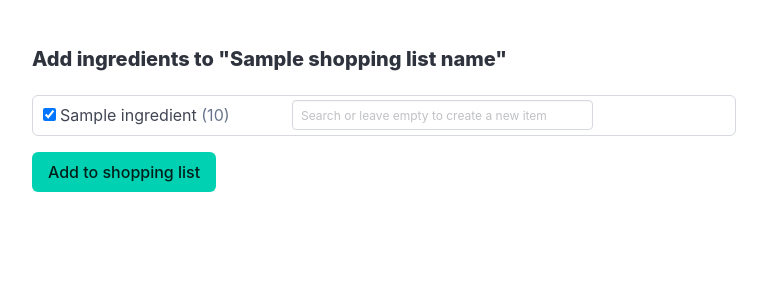
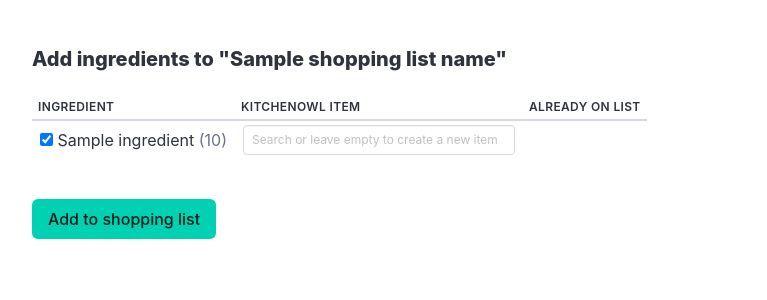
Before and after one commit to languitar/mealie-kitchenowl-bridge, a Flask app: template src/bridge/templates/select_ingredients.html in a window 1280 px wide. Shown: the top 300 px of the page, without its empty margins (32-799 px from the left). Run offline with Flask 3, Linux system fonts and the light colour scheme; the visitor is signed in with stand-in values (Sample User, id 1); the template is opened without the code that fills it: most values are stand-ins (such as "Sample title", 1, 10 or a date in 2020); parts of the project's set-up code (start-up, migrations or seed data) failed here and were passed over.

Commit message:
refactor: give the review screen table headers instead of per-row labels
The "on the list" wording was repeated on every row that had a hint.
Make the review screen a real table so a column header carries that
wording once, and the cell under it holds just the quantity already on
the list (or a tick, for an item on the list without one).

Being a real table also gets the association for free for screen readers,
which the per-row hint couldn't have: each cell is tied to its <th>. The
suggestion list has no header of its own, so the marker there keeps a
`title` to say what it means.

Rows keep an explicit aria-label of the ingredient name, so their
accessible name stays stable as the other cells change - the steps now
scope by table row rather than by role="group".

Co-Authored-By: Claude Opus 5 <noreply@anthropic.com>

```diff
--- a/src/bridge/static/style.css
+++ b/src/bridge/static/style.css
@@ -2,64 +2,81 @@
   display: block;
 }
 
-/* The ingredient review screen is a dense, one-line-per-ingredient list
-   rather than a card per ingredient, so that a long recipe still fits on
-   screen without scrolling. */
-.ingredient-list {
-  border: 1px solid var(--bulma-border);
-  border-radius: var(--bulma-radius);
-  /* Keeps the name and its item field close together on wide screens
-     instead of pushing them to opposite edges. */
-  max-width: 44rem;
+/* The ingredient review screen is a dense table rather than a card per
+   ingredient, so that a long recipe still fits on screen without scrolling. */
+.ingredient-table {
+  /* Sized to its content rather than the full container, so the columns stay
+     next to each other instead of drifting apart on a wide screen. */
+  width: auto;
   margin-bottom: 1rem;
 }
 
-.ingredient-row {
-  display: flex;
-  flex-wrap: wrap;
-  align-items: center;
-  gap: 0.25rem 0.75rem;
-  padding: 0.3rem 0.6rem;
+.ingredient-table th,
+.ingredient-table td {
+  vertical-align: middle;
 }
 
-.ingredient-row + .ingredient-row {
-  border-top: 1px solid var(--bulma-border-weak);
+.ingredient-table th {
+  font-size: 0.75rem;
+  font-weight: 600;
+  text-transform: uppercase;
+  letter-spacing: 0.03em;
+  color: var(--bulma-text-weak);
 }
 
-/* Both halves of a row share the width, but each keeps a readable minimum
-   and wraps onto its own line instead of being squeezed on narrow screens. */
-.ingredient-row .ingredient-name {
-  flex: 1 1 12rem;
-  min-width: 0;
+.ingredient-table td .dropdown,
+.ingredient-table td .dropdown-trigger,
+.ingredient-table td .dropdown-menu {
+  width: 100%;
 }
 
-.ingredient-row .dropdown {
-  flex: 1 1 16rem;
+/* One ingredient per line - wrapping a name over several lines would undo the
+   density the table is for. */
+.ingredient-table td:first-child {
+  white-space: nowrap;
 }
 
-.ingredient-row .dropdown-trigger,
-.ingredient-row .dropdown-menu {
-  width: 100%;
+/* The item column carries the search box, so it gets a workable minimum. */
+.ingredient-table td:nth-child(2) {
+  min-width: 18rem;
 }
 
 .ingredient-row select {
   display: none;
 }
 
-/* "Already on the list" hint - shown next to the row's chosen item and on
-   each suggestion, so it reads as an annotation rather than a control. */
+/* Quantity already on the shopping list (or a tick when it carries none).
+   The column header supplies the wording; in the suggestion list, where
+   there is no header, the marker's `title` does. */
 .on-list-hint {
   color: var(--bulma-text-weak);
   font-size: 0.75rem;
   white-space: nowrap;
 }
 
-/* Reserved even when empty, so the search fields line up down the column
-   whether or not a row has a hint to show. */
-.ingredient-row .selected-item-hint {
-  flex: 0 0 7.5rem;
+.ingredient-table th:last-child,
+.on-list-cell {
+  text-align: right;
+  white-space: nowrap;
+}
+
+/* Too narrow for the table's natural widths: let names wrap and the search box
+   shrink, rather than making the whole table scroll sideways. */
+@media (max-width: 34rem) {
+  .ingredient-table td:first-child {
+    white-space: normal;
+  }
+
+  .ingredient-table td:nth-child(2) {
+    min-width: 8rem;
+  }
+
+  /* Wrapping the header buys the ingredient column the width it needs more. */
+  .ingredient-table th:last-child {
+    white-space: normal;
+  }
 }
 
 .dropdown-item .on-list-hint {
-  margin-left: 0.4rem;
+  margin-left: 0.5rem;
 }
--- a/src/bridge/templates/_item_search_results.html
+++ b/src/bridge/templates/_item_search_results.html
@@ -10,7 +10,7 @@
                      select.add(new Option('Create new item', 'new'));
                      select.add(new Option('{{ item.name|e }}', '{{ item.id }}', false, true));
                      let hint=this.querySelector('.on-list-hint');
-                     row.querySelector('.selected-item-hint')
+                     row.querySelector('.on-list-cell')
                         .replaceChildren(...(hint ? [hint.cloneNode(true)] : []));
                      row.querySelector('.dropdown-content').innerHTML='';">
   {{ item.name }}
--- a/src/bridge/templates/_on_list_hint.html
+++ b/src/bridge/templates/_on_list_hint.html
@@ -1,2 +1,6 @@
-{# Shared by the review row and the item suggestions, so both say it the same way. #}
-{% macro on_list_hint(quantity) %}<span class="on-list-hint" data-testid="on-list-hint">on the list{% if quantity %} <span data-testid="on-list-quantity">({{ quantity }})</span>{% endif %}</span>{% endmacro %}
+{# Shared by the review table's "Already on list" column and the item
+   suggestions. The column header carries the wording, so the marker itself is
+   just the quantity already on the list (or a tick, for an item on the list
+   without one) - the `title` stands in for that header inside the suggestion
+   list, which has no header of its own. #}
+{% macro on_list_hint(quantity) %}<span class="on-list-hint" data-testid="on-list-hint" title="Already on this shopping list">{% if quantity %}<span data-testid="on-list-quantity">{{ quantity }}</span>{% else %}&check;{% endif %}</span>{% endmacro %}
--- a/src/bridge/templates/select_ingredients.html
+++ b/src/bridge/templates/select_ingredients.html
@@ -6,17 +6,32 @@
 {% block content %}
 <h1 class="title is-5">Add ingredients to "{{ shopping_list_name }}"</h1>
 <form method="post" action="{{ url_for('review.push_to_shopping_list', list_id=list_id) }}">
-  <div class="ingredient-list">
+  <div class="table-container">
+    <table class="table is-narrow ingredient-table">
+    <thead>
+      <tr>
+        <th scope="col">Ingredient</th>
+        <th scope="col">KitchenOwl item</th>
+        <th scope="col">Already on list</th>
+      </tr>
+    </thead>
+    <tbody>
       {% for ingredient in ingredients %}
       {% set match = matches.get(ingredient.name) %}
-    <div class="ingredient-row" role="group" aria-label="{{ ingredient.name }}">
-      <label class="checkbox ingredient-name">
+      {# aria-label pins the row's accessible name to the ingredient, so it stays
+         stable as the other cells change (an item picked, suggestions opened). #}
+      <tr class="ingredient-row" aria-label="{{ ingredient.name }}">
+        <td>
+          <label class="checkbox">
             <input type="checkbox" name="ingredient" value="{{ ingredient.name }}" checked />
             {{ ingredient.name }}
             {% if ingredient.quantity %}
             <span class="has-text-grey" data-testid="ingredient-quantity">({{ ingredient.quantity }})</span>
             {% endif %}
           </label>
+          <input type="hidden" name="quantity:{{ ingredient.name }}" value="{{ ingredient.quantity or '' }}" />
+        </td>
+        <td>
           <div class="dropdown">
             <div class="dropdown-trigger">
               <input type="text" class="input is-small item-search-input" name="q"
@@ -39,15 +54,17 @@
               {% endif %}
             </select>
           </div>
-      {# Filled in by the suggestion buttons when a different item is picked. #}
-      <span class="selected-item-hint" data-testid="selected-item-hint">
+        </td>
+        {# Rewritten by the suggestion buttons when a different item is picked. #}
+        <td class="on-list-cell" data-testid="on-list-cell">
           {%- if match and match.id in quantities_on_list -%}
           {{ on_list_hint(quantities_on_list[match.id]) }}
           {%- endif -%}
-      </span>
-      <input type="hidden" name="quantity:{{ ingredient.name }}" value="{{ ingredient.quantity or '' }}" />
-    </div>
+        </td>
+      </tr>
       {% endfor %}
+    </tbody>
+    </table>
   </div>
   <button type="submit" class="button is-primary">Add to shopping list</button>
 </form>
```
Also changed, not shown: tests/bdd/steps/test_recipe_to_shopping_list.py (+15 -15 lines). Lines whose indentation alone changed are shown as unchanged.
